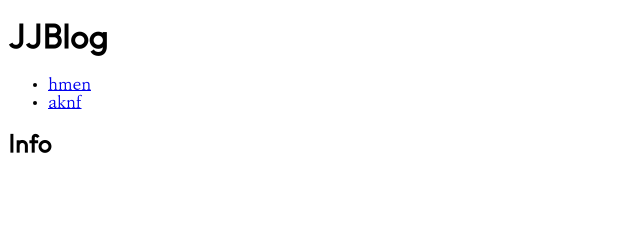
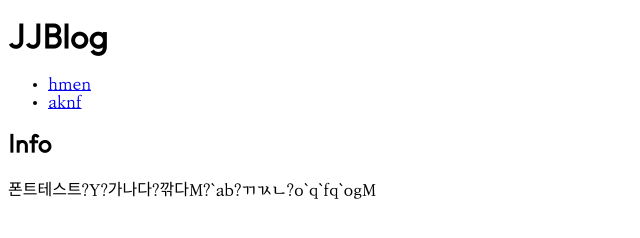
Before and after one commit to qpsqps123/YongwooJJBlog, a Gatsby site: page /info in a window 1280 px wide. Shown: the whole page, without its empty margins (0-640 px from the left). Built offline with nearby package versions, Linux system fonts and the light colour scheme; Gatsby itself is replaced by a stand-in of ours.

Commit message:
[design] 폰트 테스트를 위한 p태그 추가

```diff
--- a/src/pages/info/index.tsx
+++ b/src/pages/info/index.tsx
@@ -7,6 +7,7 @@ const InfoPage = () => {
     <React.Fragment>
       <Header />
       <h2>Info</h2>
+      <p>폰트테스트 : 가나다 깎다. ABC abc PARAGRAPH.</p>
     </React.Fragment>
   );
 };
```
